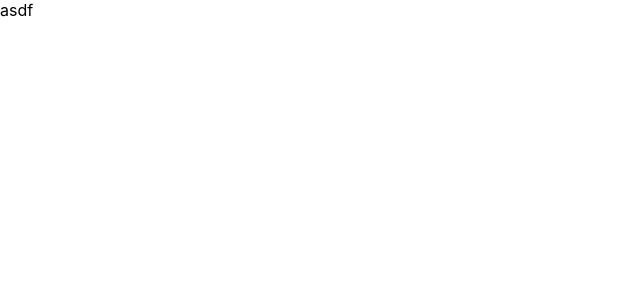
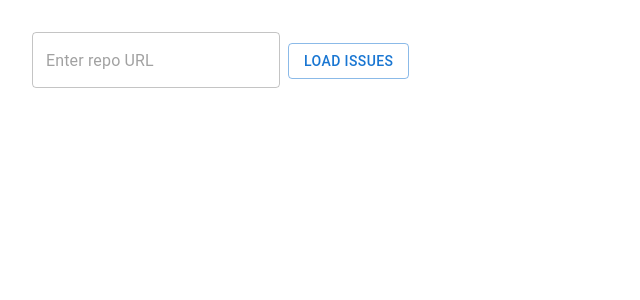
Before and after one commit to PeterYurich/test-assignment-incode, a React (Create React App) app: page / in a window 1280 px wide. Shown: the top 300 px of the page, without its empty margins (0-640 px from the left). Built offline with nearby package versions, Linux system fonts and the light colour scheme.

Commit message:
add form

```diff
--- a/src/App.js
+++ b/src/App.js
@@ -1,11 +1,14 @@
-import logo from './logo.svg';
 import './App.css';
+// import { Search } from "components"
+import { Box } from '@mui/material';
+import { Search } from 'components';
+
 
 function App() {
   return (
-    <div>
-      asdf
-    </div>
+    <Box component='div' sx={{m: 4}}>
+      <Search />
+    </Box>
   );
 }
 
--- /dev/null
+++ b/src/components/Search/Search.js
@@ -0,0 +1,27 @@
+import { Box, Button, OutlinedInput } from '@mui/material';
+import { useState } from 'react';
+
+
+export default function Search() {
+  const [repoUrl, setRepoUrl] = useState('')
+
+  const handleChange = (e) => {
+    setRepoUrl(e.target.value)
+  }
+  const loadRepoIssues = () => {
+    console.log(repoUrl);
+  }
+
+  return (
+    <div>
+        <Box component="form" noValidate autoComplete="off">
+          <OutlinedInput placeholder="Enter repo URL"
+          value={repoUrl}
+          onChange={handleChange}
+          sx={{mr:1}}
+          />
+          <Button variant='outlined' onClick={loadRepoIssues}>Load issues</Button>
+        </Box>
+    </div>
+  )
+}
--- /dev/null
+++ b/src/components/index.js
@@ -0,0 +1,5 @@
+import Search from "./Search/Search";
+
+export {
+    Search
+}
--- a/src/index.js
+++ b/src/index.js
@@ -4,14 +4,22 @@ import './index.css';
 import App from './App';
 import reportWebVitals from './reportWebVitals';
 
+import { Provider } from "react-redux";
+import { store, persistor } from "redux/store";
+import { BrowserRouter } from 'react-router-dom';
+import { PersistGate } from 'redux-persist/integration/react';
+
 const root = ReactDOM.createRoot(document.getElementById('root'));
 root.render(
-  <React.StrictMode>
+  <Provider store={store}>
+  <PersistGate loading={null} persistor={persistor} >
+  <BrowserRouter
+    // basename="test-assignment-incode"
+  >
     <App />
-  </React.StrictMode>
+  </BrowserRouter>
+  </PersistGate>
+  </Provider>
 );
 
-// If you want to start measuring performance in your app, pass a function
-// to log results (for example: reportWebVitals(console.log))
-// or send to an analytics endpoint. Learn more: https://bit.ly/CRA-vitals
 reportWebVitals();
--- /dev/null
+++ b/src/redux/issues/issuesOperations.js
@@ -0,0 +1,20 @@
+import { createAsyncThunk } from '@reduxjs/toolkit';
+import axios from "axios";
+// import { repoOwner, repoName } from ""
+const repoOwner = null
+const repoName = null
+
+
+axios.defaults.baseURL = repoOwner ? `https://api.github.com${repoOwner}/${repoName}`
+    : 'https://api.github.com/repos/facebook/react';
+
+export const fetchIssues = createAsyncThunk("issues/fetchAll",
+    async (_, thunkAPI) => {
+        try {
+            const response = await axios.get("/issues");
+            console.log('response: ', response);
+            return response.data
+        } catch (error) {
+            return thunkAPI.rejectWithValue(error.message)
+        }
+    });
--- /dev/null
+++ b/src/redux/issues/issuesSelectors.js
@@ -0,0 +1 @@
+export const selectIssues = state => state.issues;
--- /dev/null
+++ b/src/redux/issues/issuesSlice.js
@@ -0,0 +1,33 @@
+import { createSlice } from '@reduxjs/toolkit';
+import { fetchIssues } from './issuesOperations';
+
+
+const initialState = {
+    items: [],
+    toDo: [],
+    inProgress: [],
+    done: [],
+    isLoading: false,
+    error: null,
+};
+
+export const issuesSlice = createSlice({
+    name: 'issues',
+    initialState,
+    reducers: {},
+    extraReducers: builder => {
+        builder
+            .addCase(fetchIssues.pending, state => {
+                state.isLoading = true;
+            })
+            .addCase(fetchIssues.fulfilled, (state, { payload }) => {
+                state.isLoading = false;
+                state.items = payload;
+            })
+            .addCase(fetchIssues.rejected, (state, { payload }) => {
+                state.isLoading = false;
+                state.error = payload;
+            })
+
+    },
+});
--- /dev/null
+++ b/src/redux/store.js
@@ -0,0 +1,35 @@
+import { configureStore } from '@reduxjs/toolkit';
+import {
+  persistStore,
+  FLUSH,
+  REHYDRATE,
+  PAUSE,
+  PERSIST,
+  PURGE,
+  REGISTER,
+} from 'redux-persist';
+import { persistReducer } from 'redux-persist';
+import storage from 'redux-persist/lib/storage';
+
+import { issuesSlice } from 'redux/issues/issuesSlice';
+
+
+const issuesPersistConfig = {
+  key: 'issues',
+  storage,
+};
+
+export const store = configureStore({
+  reducer: {
+    auth: persistReducer(issuesPersistConfig, issuesSlice.reducer),
+    issues: issuesSlice.reducer,
+  },
+  middleware: getDefaultMiddleware =>
+    getDefaultMiddleware({
+      serializableCheck: {
+        ignoredActions: [FLUSH, REHYDRATE, PAUSE, PERSIST, PURGE, REGISTER],
+      },
+    }),
+});
+
+export const persistor = persistStore(store);
```
Also changed, not shown: package.json (+13 -1 lines), 1 other file (tests, documents, lock files or other folders).
